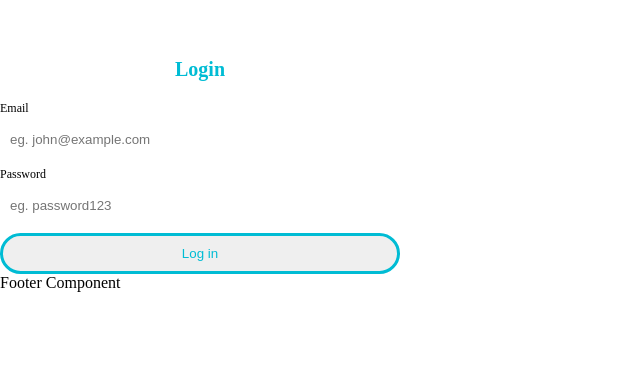
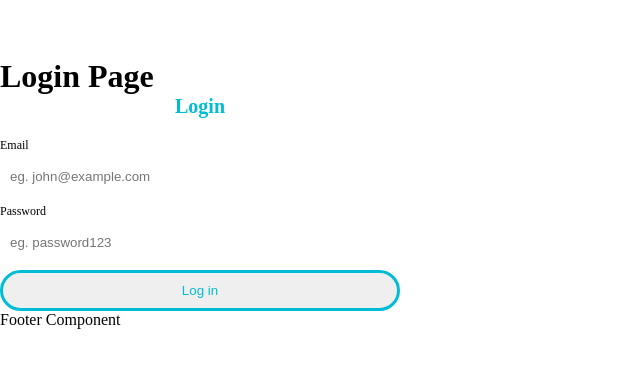
Before and after one commit to chrishalley/cibolo-react-client, a React (Create React App) app: page /login in a window 1280 px wide. Shown: the top 368 px of the page, without its empty margins (0-640 px from the left). Built offline with nearby package versions, Linux system fonts and the light colour scheme.

Commit message:
added screens folder, extracted routes from App component

```diff
--- a/config-overrides.js
+++ b/config-overrides.js
@@ -5,7 +5,9 @@ const postcssImport = require('postcss-import');
 const postcssSimpleVars = require('postcss-simple-vars');
 // const postcssNested = require('postcss-nested');
 
-module.exports = (config) => reactAppRewirePostcss(config, {
+module.exports = (config) => {
+
+  reactAppRewirePostcss(config, {
     map: true,
     plugins: () => [
       postcssImport(),
@@ -18,3 +20,21 @@ module.exports = (config) => reactAppRewirePostcss(config, {
       postcssSimpleVars()
     ]
   });
+
+  return config
+}
+
+
+// module.exports = (config) => reactAppRewirePostcss(config, {
+//   map: true,
+//   plugins: () => [
+//     postcssImport(),
+//     postcssPresetEnv({
+//       stage: 0,
+//       features: {
+//         'nesting-rules': true,
+//       },
+//     }),
+//     postcssSimpleVars()
+//   ]
+// });
--- a/src/components/App.js
+++ b/src/components/App.js
@@ -1,11 +1,9 @@
 import React, { Component } from 'react';
-import { Route, BrowserRouter } from 'react-router-dom'
+import { BrowserRouter } from 'react-router-dom'
 
 import Header from './Header/Header'
-import LoginForm from './LoginForm/LoginForm'
 import Footer from './Footer/Footer'
-import Homepage from './Homepage/Homepage'
-import { Card } from './common'
+import Root from '../screens/Root'
 
 import './App.module.css'
 
@@ -15,8 +13,7 @@ class App extends Component {
       <BrowserRouter>
         <div>
           <Header></Header>
-            <Route path="/" exact component={Homepage}></Route>
-            <Route path="/login" component={LoginForm}></Route>
+            <Root></Root>
           <Footer></Footer>
         </div>
       </BrowserRouter>
--- /dev/null
+++ b/src/screens/Home/Home.js
@@ -0,0 +1,11 @@
+import React from 'react'
+
+const Home = () => {
+  return (
+    <div>
+      <h1>Home page</h1>
+    </div>
+  )
+}
+
+export default Home;
--- /dev/null
+++ b/src/screens/Login/Login.js
@@ -0,0 +1,14 @@
+import React from 'react'
+
+import LoginForm from '../../components/LoginForm/LoginForm'
+
+const Login = () => {
+  return (
+    <div>
+      <h1>Login Page</h1>
+      <LoginForm></LoginForm>
+    </div>
+  )
+}
+
+export default Login;
--- /dev/null
+++ b/src/screens/Root.js
@@ -0,0 +1,16 @@
+import React from 'react'
+import { Route } from 'react-router-dom'
+
+import Login from './Login/Login'
+import Home from './Home/Home'
+
+const Root = () => {
+  return (
+      <div>
+        <Route path="/" exact component={Home}></Route>
+        <Route path="/login" component={Login}></Route>
+      </div>
+  )
+}
+
+export default Root;
```
Also changed, not shown: src/screens/Home/Home.module.css (added), src/screens/Login/Login.module.css (added). Lines whose indentation alone changed are shown as unchanged.
